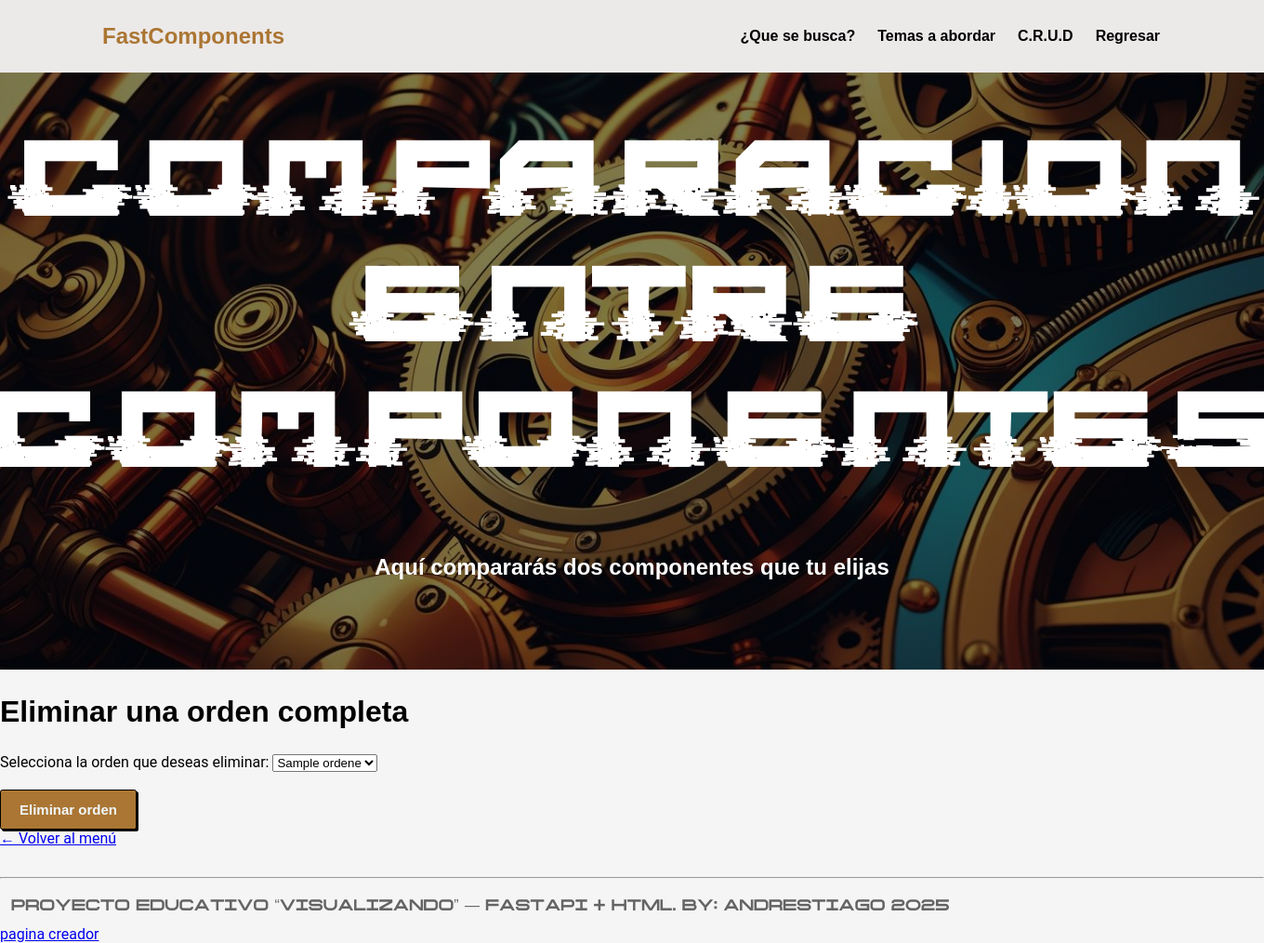
After one commit to ANDRESTIAGO/PROYECTO3CORTE, a FastAPI app: template templates/eliminar.html in a window 1360 px wide; the page is wider, and only the part inside the window is pictured. The commit adds this page. Shown: that part at 93% size. Run offline with FastAPI, Linux system fonts and the light colour scheme; the template is opened without the code that fills it: most values are stand-ins (such as "Sample title", 1, 10 or a date in 2020); some web fonts are replaced.

```diff
--- a/app/home.py
+++ b/app/home.py
@@ -234,32 +234,52 @@ async def submit_info(
 
     return RedirectResponse(url="/orden", status_code=303)
 
+@router.get("/modificar", response_class=HTMLResponse)
+async def modificar_orden(request: Request):
+    try:
+        df_orden = pd.read_csv("orden.csv")
+        df_componentes = pd.read_csv("componentes.csv")
+    except FileNotFoundError:
+        raise HTTPException(status_code=404, detail="No se encontraron archivos de orden o componentes")
+
+    ordenes = df_orden["orden"].unique().tolist()
+    componentes_por_orden = {
+        nombre: df_orden[df_orden["orden"] == nombre].to_dict(orient="records")
+        for nombre in ordenes
+    }
+
+    return templates.TemplateResponse("modificar_orden.html", {
+        "request": request,
+        "ordenes": ordenes,
+        "componentes_por_orden": componentes_por_orden,
+        "todos_componentes": df_componentes.to_dict(orient="records")
+    })
+
+@router.post("/modificar", response_class=HTMLResponse)
+async def aplicar_modificacion(
+    orden: str = Form(...),
+    componente_id_original: int = Form(...),
+    nuevo_id: int = Form(...)
+):
+    df_orden = pd.read_csv("orden.csv")
+    df_componentes = pd.read_csv("componentes.csv")
+
+    nuevo = df_componentes[df_componentes["id"] == nuevo_id]
+    if nuevo.empty:
+        raise HTTPException(status_code=404, detail="Nuevo componente no encontrado")
+
+    index = df_orden[(df_orden["orden"] == orden) & (df_orden["id"] == componente_id_original)].index
+    if index.empty:
+        raise HTTPException(status_code=404, detail="Componente original no encontrado en la orden")
+
+    for col in nuevo.columns:
+        df_orden.loc[index, col] = nuevo.iloc[0][col]
+
+    df_orden.to_csv("orden.csv", index=False)
+    return RedirectResponse(url="/ordenes", status_code=303)
 
 
 
-@router.put("/update/{id}")
-async def actulizar_componente(
-        id: int,
-        nombre: Optional[str] = Form(None),
-        tipo: Optional[str] = Form(None),
-        marca: Optional[str] = Form(None),
-        modelo: Optional[str] = Form(None)
-):
-    try:
-        df = pd.read_csv(csv_file)
-        if id < 0 or id >= len(df):
-            raise HTTPException(status_code=404, detail="Componente no encontrado")
-
-        if nombre: df.at[id, "nombre"] = nombre
-        if tipo: df.at[id, "tipo"] = tipo
-        if marca: df.at[id, "marca"] = marca
-        if modelo: df.at[id, "modelo"] = modelo
-
-        df.to_csv(csv_file, index=False)
-
-        return {"message": "Componente actualizado exitosamente"}
-    except Exception as e:
-        raise HTTPException(status_code=500, detail=f"Error actualizando componente: {e}")
 
 @router.delete("/delete/{id}")
 async def eliminar_componente(id: int):
--- a/templates/add.html
+++ b/templates/add.html
@@ -6,8 +6,8 @@
 
 <section id="hero">
     <div class="hero">
-        <h1 class="hero-title">Comparacion entre componentes</h1>
-        <h3 class="hero-subtitle">Aquí compararás dos componentes que tu elijas</h3>
+        <h1 class="hero-title">Creacion de orden</h1>
+        <h3 class="hero-subtitle">En este espacio crearas tu orden con los compnentes que elijas</h3>
     </div>
 </section>
 
--- /dev/null
+++ b/templates/eliminar.html
@@ -0,0 +1,25 @@
+{% extends 'base.html' %}
+{% block content %}
+<section id="hero">
+    <div class="hero">
+        <h1 class="hero-title">Comparacion entre componentes</h1>
+        <h3 class="hero-subtitle">Aquí compararás dos componentes que tu elijas</h3>
+    </div>
+</section>
+<h2>Eliminar una orden completa</h2>
+
+<form method="post" action="eliminar">
+    <label>Selecciona la orden que deseas eliminar:</label>
+    <select name="orden" required>
+        {% for nombre in ordenes %}
+            <option value="{{ nombre }}">{{ nombre }}</option>
+        {% endfor %}
+    </select>
+    <br><br>
+    <button type="submit" onclick="return confirm('¿Estás seguro de que deseas eliminar esta orden completa?')">
+        Eliminar orden
+    </button>
+</form>
+
+<a href="/menu">← Volver al menú</a>
+{% endblock %}
--- a/templates/menu.html
+++ b/templates/menu.html
@@ -18,7 +18,7 @@
             </form>
         </div>
         <div class="contenedor-botones">
-            <form action="/update">
+            <form action="/modificar">
                 <button>Editar orden de compra</button>
             </form>
         </div>
@@ -28,7 +28,7 @@
             </form>
         </div>
         <div class="contenedor-botones">
-            <form action="/delete">
+            <form action="/eliminar">
                 <button>Eliminar orden de compra</button>
             </form>
         </div>
```
Also changed, not shown: templates/comparacion_seleccionada.html (+7 -2 lines), templates/modificar_orden.html (added, +57 -0 lines), orden.csv (line endings or trailing spaces).
